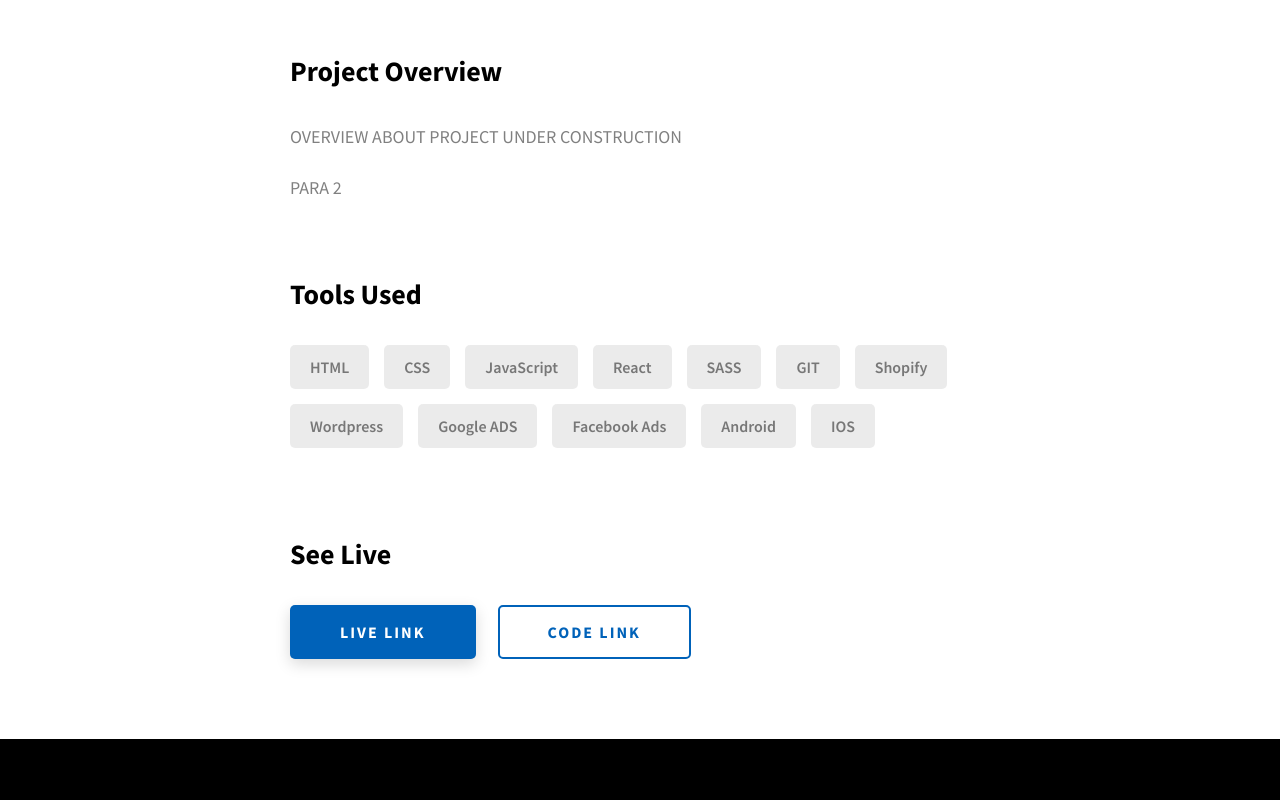
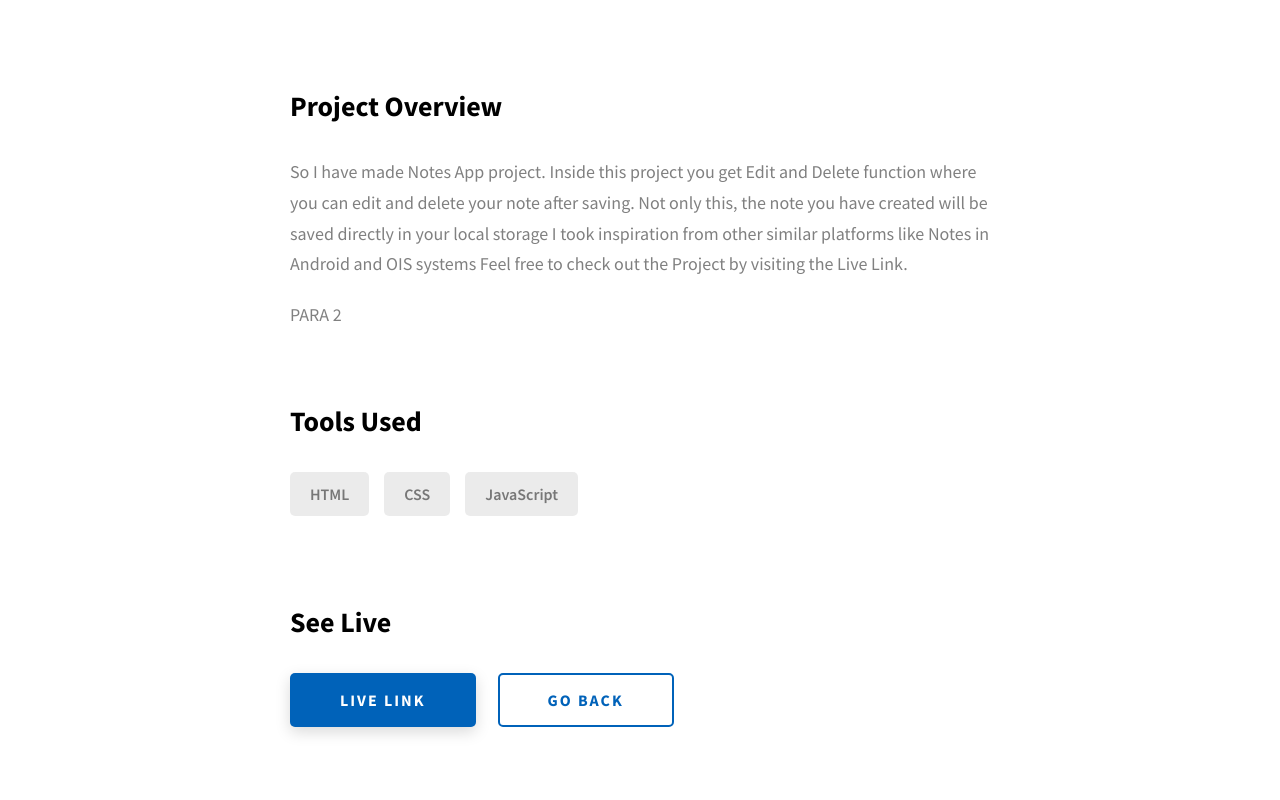
Before and after one commit to Sainitu/portfolio, a website: page project-1.html in a window 1280 px wide. Shown: the part 1320-2120 px from the top of the page. Drawn offline with Linux system fonts and the light colour scheme.

Commit message:
Update project-1.html

```diff
--- a/project-1.html
+++ b/project-1.html
@@ -23,7 +23,7 @@
           <div class="header__logo-img-cont">
             <img
               src="./assets/png/tush-modified.png"
-              alt="Ram Maheshwari Logo Image"
+              alt="Tushar Saini Logo Image"
               class="header__logo-img"
             />
           </div>
@@ -84,10 +84,10 @@
     </header>
     <section class="project-cs-hero">
       <div class="project-cs-hero__content">
-        <h1 class="heading-primary">Project 1</h1>
+        <h1 class="heading-primary">Notes Application</h1>
         <div class="project-cs-hero__info">
           <p class="text-primary">
-            UNDER CONSTRUCTION /BASIC TITLE ABOUT PROJECT/
+           This page contains the case study of Notes App which includes the Project Overview, Tools Used and Live Links to the official product.
           </p>
         </div>
         <div class="project-cs-hero__cta">
@@ -109,7 +109,10 @@
             <div class="project-details__desc">
               <h3 class="project-details__content-title">Project Overview</h3>
               <p class="project-details__desc-para">
-                OVERVIEW ABOUT PROJECT UNDER CONSTRUCTION
+                So I have made Notes App project. Inside this project you get Edit and Delete function where you can edit and delete your note after saving.
+                Not only this, the note you have created will be saved directly in your local storage
+                I took inspiration from other similar platforms like Notes in Android and OIS systems
+                Feel free to check out the Project by visiting the Live Link.
               </p>
               <p class="project-details__desc-para">
                 PARA 2
@@ -121,15 +124,6 @@
                 <div class="skills__skill">HTML</div>
                 <div class="skills__skill">CSS</div>
                 <div class="skills__skill">JavaScript</div>
-                <div class="skills__skill">React</div>
-                <div class="skills__skill">SASS</div>
-                <div class="skills__skill">GIT</div>
-                <div class="skills__skill">Shopify</div>
-                <div class="skills__skill">Wordpress</div>
-                <div class="skills__skill">Google ADS</div>
-                <div class="skills__skill">Facebook Ads</div>
-                <div class="skills__skill">Android</div>
-                <div class="skills__skill">IOS</div>
               </div>
             </div>
             <div class="project-details__links">
@@ -141,10 +135,10 @@
                 >Live Link</a
               >
               <a
-                href="#"
+                href="https://sainitu.github.io/portfolio/"
                 class="btn btn--med btn--theme-inv project-details__links-btn"
                 target="_blank"
-                >Code Link</a
+                >Go Back</a
               >
             </div>
           </div>
```
